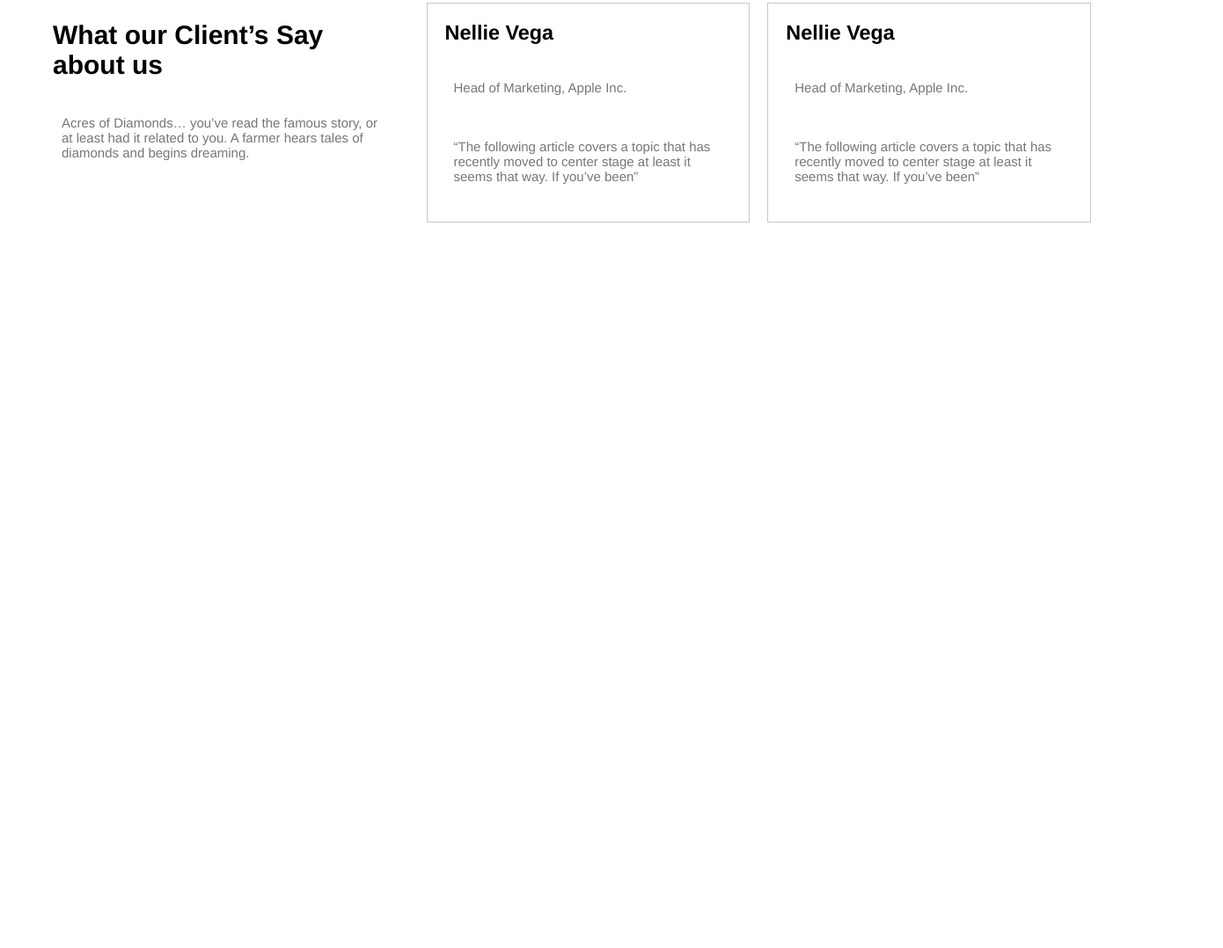
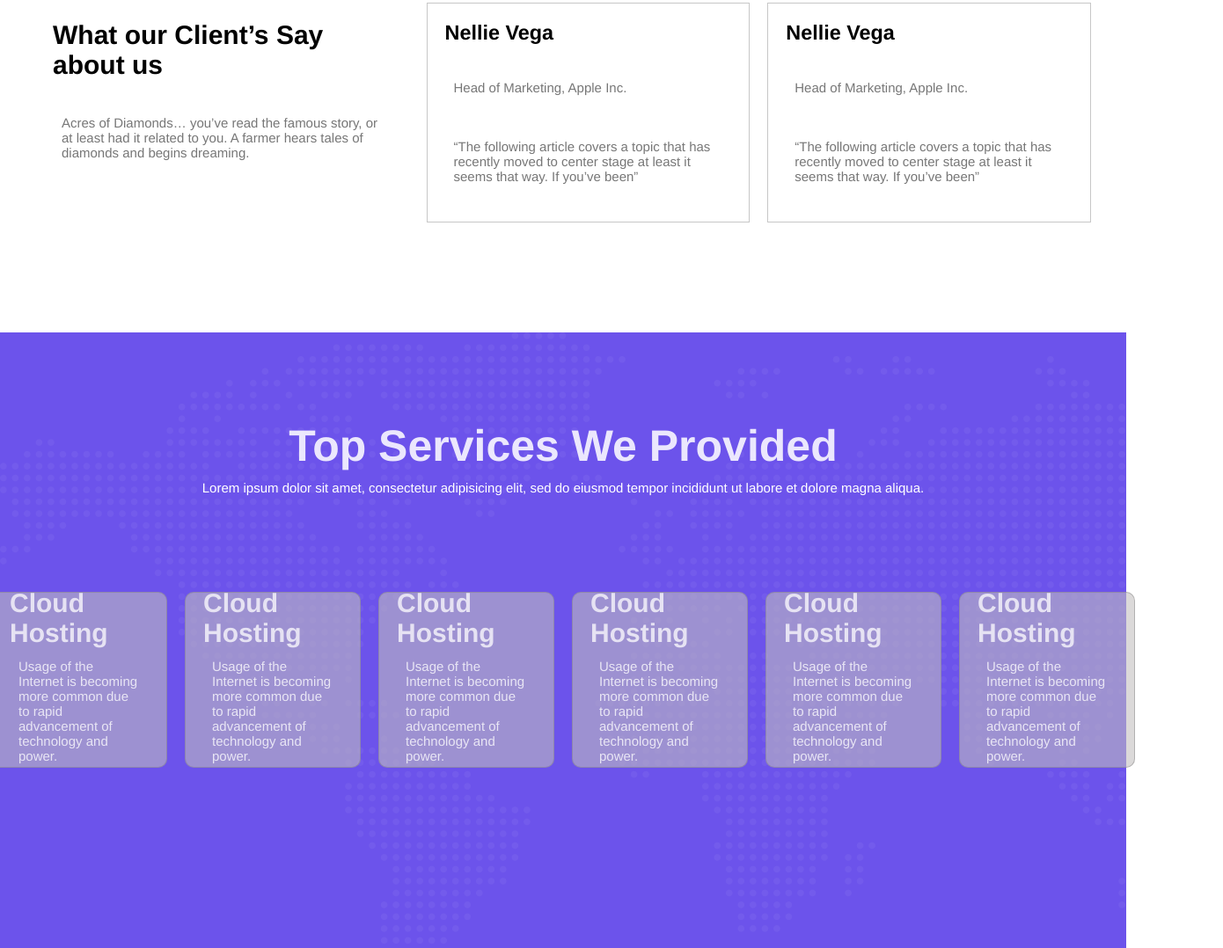
Before and after one commit to Hunain124/colorlib-website, a plain HTML site: page index.html in a window 1280 px wide. Shown: the part 2722-3800 px from the top of the page at 88% size, 1390 px wide, since content can reach past the window. Before the commit the page ends 3100 px from the top, so only its background shows below. Drawn offline with Linux system fonts and the light colour scheme.

Commit message:
add some more section

```diff
--- a/index.html
+++ b/index.html
@@ -87,7 +87,8 @@
             <p>Transfer 1 TB</p>
             <p>Network In 40 Gb</p>
         </div>
-        <div class="pr2 pr"> <h3>Basic</h3>
+        <div class="pr2 pr">
+            <h3>Basic</h3>
             <p>Individuals/Freelancers</p>
             <h3>$39/mo</h3>
             <p>RAM 1 GB</p>
@@ -96,7 +97,8 @@
             <p>Transfer 1 TB</p>
             <p>Network In 40 Gb</p>
         </div>
-        <div class="pr3 pr"> <h3>Basic</h3>
+        <div class="pr3 pr">
+            <h3>Basic</h3>
             <p>Individuals/Freelancers</p>
             <h3>$39/mo</h3>
             <p>RAM 1 GB</p>
@@ -105,7 +107,8 @@
             <p>Transfer 1 TB</p>
             <p>Network In 40 Gb</p>
         </div>
-        <div class="pr4 pr"> <h3>Basic</h3>
+        <div class="pr4 pr">
+            <h3>Basic</h3>
             <p>Individuals/Freelancers</p>
             <h3>$39/mo</h3>
             <p>RAM 1 GB</p>
@@ -118,7 +121,8 @@
     <!-- custom -->
     <div class="custom">
         <h2>Looking for a Custom Solution?</h2>
-        <p>Lorem ipsum dolor sit amet, consectetur adipisicing elit, sed do eiusmod tempor incididunt ut labore et dolore magna aliqua. Ut enim ad minim veniam, quis nostrud exercitation.</p>
+        <p>Lorem ipsum dolor sit amet, consectetur adipisicing elit, sed do eiusmod tempor incididunt ut labore et
+            dolore magna aliqua. Ut enim ad minim veniam, quis nostrud exercitation.</p>
         <button>Request Free Consultation</button>
     </div>
     <!-- client -->
@@ -126,17 +130,52 @@
         <div class="cl-handle">
             <div class="cl1 cl">
                 <h2>What our Client’s Say about us</h2>
-            <p>Acres of Diamonds… you’ve read the famous story, or at least had it related to you. A farmer hears tales of diamonds and begins dreaming.</p>
+                <p>Acres of Diamonds… you’ve read the famous story, or at least had it related to you. A farmer hears
+                    tales of diamonds and begins dreaming.</p>
             </div>
             <div class="cl2 cl">
                 <h3>Nellie Vega</h3>
                 <p>Head of Marketing, Apple Inc.</p>
-                <p>“The following article covers a topic that has recently moved to center stage at least it seems that way. If you’ve been”</p>
+                <p>“The following article covers a topic that has recently moved to center stage at least it seems that
+                    way. If you’ve been”</p>
             </div>
             <div class="cl3 cl">
                 <h3>Nellie Vega</h3>
                 <p>Head of Marketing, Apple Inc.</p>
-                <p>“The following article covers a topic that has recently moved to center stage at least it seems that way. If you’ve been”</p>
+                <p>“The following article covers a topic that has recently moved to center stage at least it seems that
+                    way. If you’ve been”</p>
+            </div>
+    </section>
+    <!-- services -->
+    <section class="services">
+        <h2>Top Services We Provided</h2>
+        <p>Lorem ipsum dolor sit amet, consectetur adipisicing elit, sed do eiusmod tempor incididunt ut labore et
+            dolore magna aliqua.</p>
+        <div class="ser-handle">
+            <div class="ser1 sr">
+                <h2>Cloud Hosting</h2>
+                <p>Usage of the Internet is becoming more common due to rapid advancement of technology and power.</p>
+            </div>
+            <div class="ser2 sr">
+                <h2>Cloud Hosting</h2>
+                <p>Usage of the Internet is becoming more common due to rapid advancement of technology and power.</p>
+            </div>
+            <div class="ser3 sr">
+                <h2>Cloud Hosting</h2>
+                <p>Usage of the Internet is becoming more common due to rapid advancement of technology and power.</p>
+            </div>
+            <div class="ser4 sr">
+                <h2>Cloud Hosting</h2>
+                <p>Usage of the Internet is becoming more common due to rapid advancement of technology and power.</p>
+            </div>
+            <div class="ser5 sr">
+                <h2>Cloud Hosting</h2>
+                <p>Usage of the Internet is becoming more common due to rapid advancement of technology and power.</p>
+            </div>
+            <div class="ser6 sr">
+                <h2>Cloud Hosting</h2>
+                <p>Usage of the Internet is becoming more common due to rapid advancement of technology and power.</p>
+            </div>
         </div>
     </section>
 
--- a/style.css
+++ b/style.css
@@ -195,3 +195,43 @@ p{
     border: 1px solid  #77777769;
     box-shadow: #000000;
 }
+.services{
+    background-image: url(./images/img-serv-sec.webp);
+    background-color: #6C53EB;
+    height: 70rem;
+    display: flex;
+    flex-direction: column;
+    align-items: center;
+    font-size: 2rem;
+    padding: 10rem;
+    color: white;
+
+}
+.services>p{
+    color: white;
+}
+.services>h2{
+    color: rgba(255, 255, 255, 0.863);
+    font-size: 5rem;
+}
+.ser-handle{
+    display: flex;
+    padding: 10rem;
+    gap: 2rem;
+}
+.sr{
+    background-color: #c2bdbd94;
+    border: 1px solid #77777769 ;
+    border-radius: 10px;
+    height: 20rem;
+    width: 20rem;
+    display: flex;
+    flex-direction: column;
+    gap: 2px;
+   padding: 2rem;
+    justify-content: center;
+    color: rgba(255, 255, 255, 0.74);
+}
+.sr>p{
+    color: rgba(255, 255, 255, 0.767);
+}
```
Also changed, not shown: images/img-serv-sec.webp (added). Lines whose indentation alone changed are shown as unchanged.
